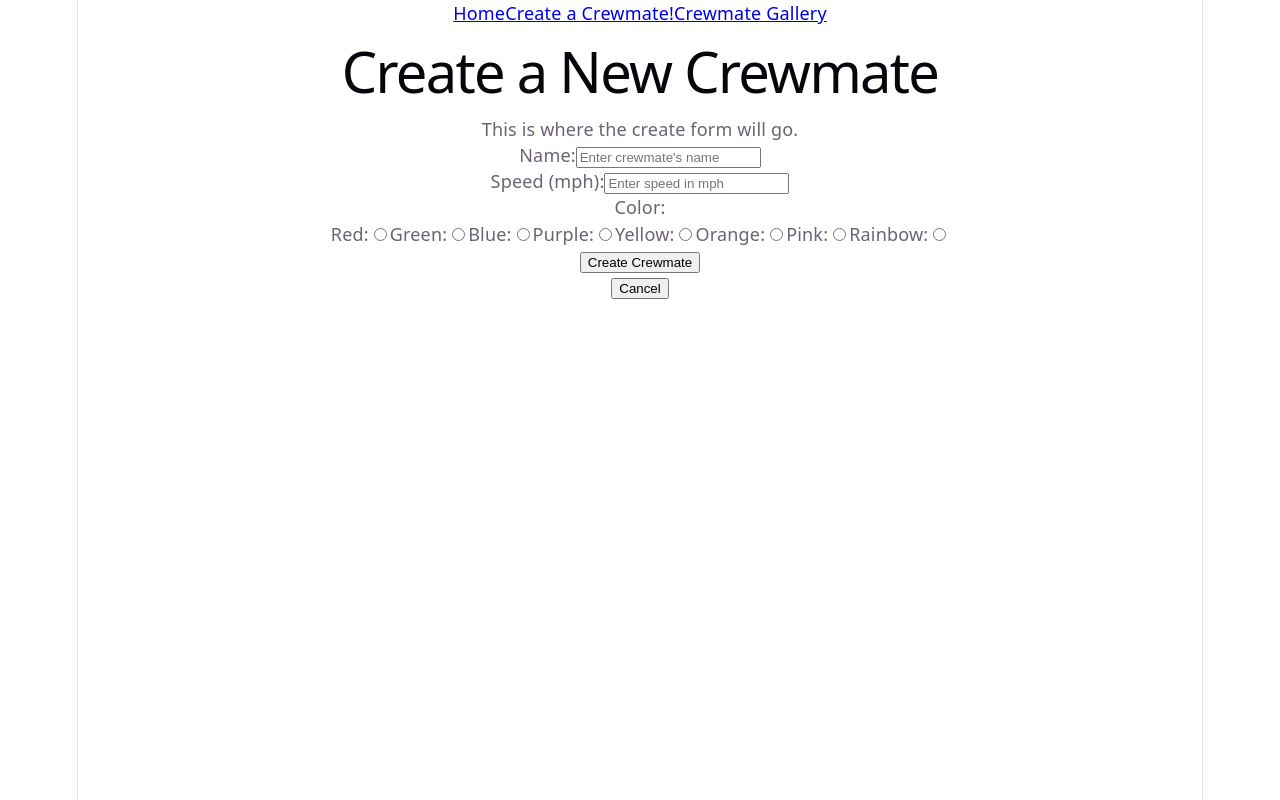
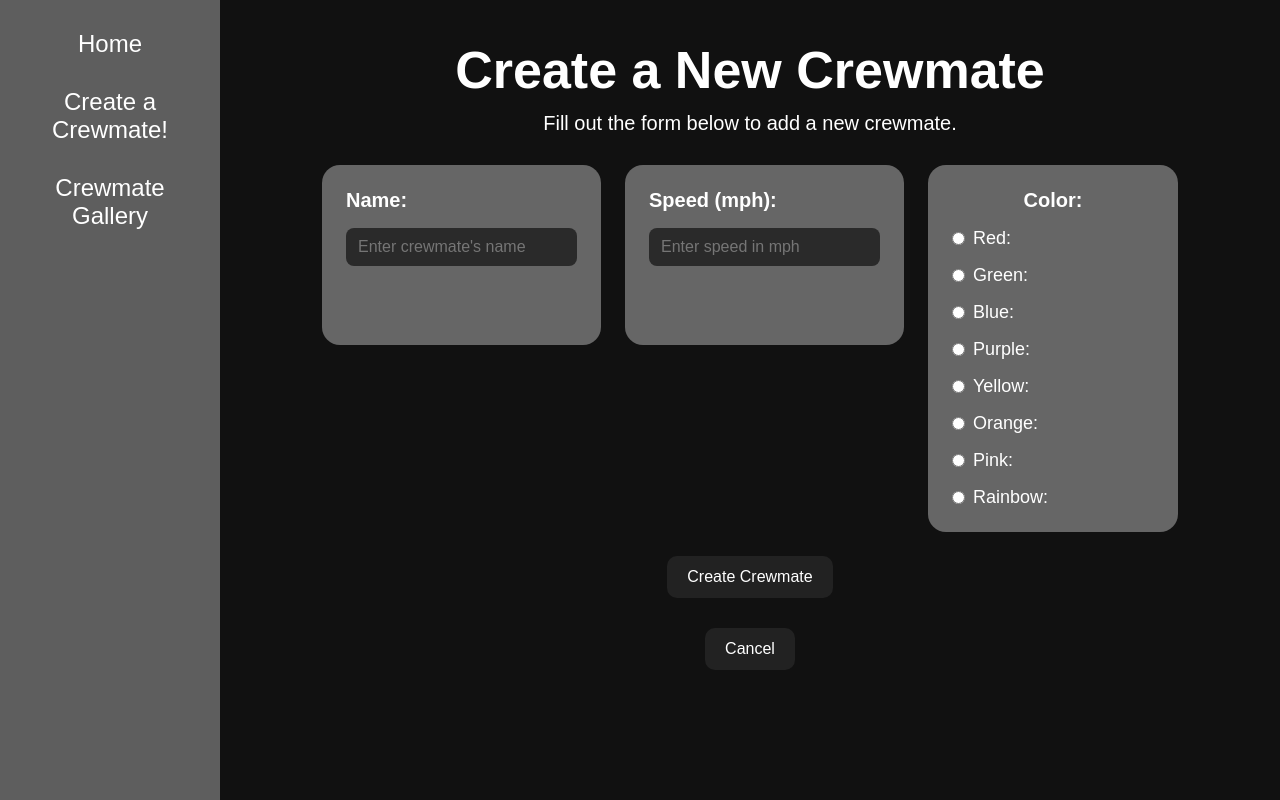
Before and after one commit to gabogara/crewmate, a React (Vite) app: page /create in a window 1280 px wide. Built offline with nearby package versions, Linux system fonts and the light colour scheme; no server answers.

Commit message:
style: add general layout, form, and gallery styles with flexbox

```diff
--- a/src/App.jsx
+++ b/src/App.jsx
@@ -8,9 +8,9 @@ import EditCrewmate from "./components/EditCrewmate";
 
 const App = () => {
   return (
-    <div>
+    <div className="app-layout">
       <Sidebar />
-      <main>
+      <main className="main-content">
         <Routes>
           <Route path="/" element={<Home />} />
           <Route path="/create" element={<CreateCrewmate />} />
--- a/src/components/CreateCrewmate.jsx
+++ b/src/components/CreateCrewmate.jsx
@@ -12,9 +12,9 @@ const CreateCrewmate = () => {
   });
 
   const navigate = useNavigate();
-    const location = useLocation();
+  const location = useLocation();
 
-    const from = location.state?.from || "/gallery";
+  const from = location.state?.from || "/gallery";
 
   const handleSubmit = async (event) => {
     event.preventDefault();
@@ -44,9 +44,11 @@ const CreateCrewmate = () => {
   };
 
   return (
-    <section>
-      <h1>Create a New Crewmate</h1>
-      <p>This is where the create form will go.</p>
+    <section className="page-section">
+      <div className="page-header">
+        <h1>Create a New Crewmate</h1>
+        <p>Fill out the form below to add a new crewmate.</p>
+      </div>
       <CrewmateForm
         formData={formData}
         errorMessage={errorMessage}
@@ -54,7 +56,11 @@ const CreateCrewmate = () => {
         handleSubmit={handleSubmit}
         buttonText="Create Crewmate"
       />
-      <button type="button" onClick={() => navigate(from)}>
+      <button
+        className="secondary-button"
+        type="button"
+        onClick={() => navigate(from)}
+      >
         Cancel
       </button>
     </section>
--- a/src/components/CrewmateForm.jsx
+++ b/src/components/CrewmateForm.jsx
@@ -7,8 +7,9 @@ const CrewmateForm = ({
   onDelete,
 }) => {
   return (
-    <form onSubmit={handleSubmit}>
-      <div>
+    <form className="crewmate-form" onSubmit={handleSubmit}>
+      <div className="form-row">
+        <div className="form-card">
           <label htmlFor="name">Name:</label>
           <input
             id="name"
@@ -20,7 +21,7 @@ const CrewmateForm = ({
           />
         </div>
 
-      <div>
+        <div className="form-card">
           <label htmlFor="speed">Speed (mph):</label>
           <input
             id="speed"
@@ -34,10 +35,10 @@ const CrewmateForm = ({
           />
         </div>
 
-      <div>
+        <div className="form-card form-card-colors">
           <p>Color:</p>
 
-        <label htmlFor="red">Red:</label>
+          <label htmlFor="red">
             <input
               id="red"
               name="color"
@@ -46,8 +47,10 @@ const CrewmateForm = ({
               checked={formData.color === "Red"}
               onChange={handleChange}
             />
+            Red:
+          </label>
 
-        <label htmlFor="green">Green:</label>
+          <label htmlFor="green">
             <input
               id="green"
               name="color"
@@ -56,8 +59,10 @@ const CrewmateForm = ({
               checked={formData.color === "Green"}
               onChange={handleChange}
             />
+            Green:
+          </label>
 
-        <label htmlFor="blue">Blue:</label>
+          <label htmlFor="blue">
             <input
               id="blue"
               name="color"
@@ -66,8 +71,10 @@ const CrewmateForm = ({
               checked={formData.color === "Blue"}
               onChange={handleChange}
             />
+            Blue:
+          </label>
 
-        <label htmlFor="purple">Purple:</label>
+          <label htmlFor="purple">
             <input
               id="purple"
               name="color"
@@ -76,8 +83,10 @@ const CrewmateForm = ({
               checked={formData.color === "Purple"}
               onChange={handleChange}
             />
+            Purple:
+          </label>
 
-        <label htmlFor="yellow">Yellow:</label>
+          <label htmlFor="yellow">
             <input
               id="yellow"
               name="color"
@@ -86,8 +95,10 @@ const CrewmateForm = ({
               checked={formData.color === "Yellow"}
               onChange={handleChange}
             />
+            Yellow:
+          </label>
 
-        <label htmlFor="orange">Orange:</label>
+          <label htmlFor="orange">
             <input
               id="orange"
               name="color"
@@ -96,8 +107,10 @@ const CrewmateForm = ({
               checked={formData.color === "Orange"}
               onChange={handleChange}
             />
+            Orange:
+          </label>
 
-        <label htmlFor="pink">Pink:</label>
+          <label htmlFor="pink">
             <input
               id="pink"
               name="color"
@@ -106,8 +119,10 @@ const CrewmateForm = ({
               checked={formData.color === "Pink"}
               onChange={handleChange}
             />
+            Pink:
+          </label>
 
-        <label htmlFor="rainbow">Rainbow:</label>
+          <label htmlFor="rainbow">
             <input
               id="rainbow"
               name="color"
@@ -116,17 +131,23 @@ const CrewmateForm = ({
               checked={formData.color === "Rainbow"}
               onChange={handleChange}
             />
+            Rainbow:
+          </label>
+        </div>
       </div>
 
-      {errorMessage && <p>{errorMessage}</p>}
-
-      <button type="submit">{buttonText}</button>
+      {errorMessage && <p className="error-text">{errorMessage}</p>}
+      <div className="button-row">
+        <button className="primary-button" type="submit">
+          {buttonText}
+        </button>
 
         {onDelete && (
-        <button type="button" onClick={onDelete}>
+          <button className="delete-button" type="button" onClick={onDelete}>
             Delete Crewmate
           </button>
         )}
+      </div>
     </form>
   );
 };
--- a/src/components/Sidebar.jsx
+++ b/src/components/Sidebar.jsx
@@ -2,13 +2,19 @@ import { NavLink } from "react-router-dom";
 
 export const Sidebar = () => {
   return (
-    <aside>
-      <nav>
-        <NavLink to="/">Home</NavLink>
+    <aside className="sidebar">
+      <nav className="sidebar-nav">
+        <NavLink to="/" className="sidebar-link">
+          Home
+        </NavLink>
 
-        <NavLink to="/create">Create a Crewmate!</NavLink>
+        <NavLink to="/create" className="sidebar-link">
+          Create a Crewmate!
+        </NavLink>
 
-        <NavLink to="/gallery">Crewmate Gallery</NavLink>
+        <NavLink to="/gallery" className="sidebar-link">
+          Crewmate Gallery
+        </NavLink>
       </nav>
     </aside>
   );
--- a/src/index.css
+++ b/src/index.css
@@ -1,111 +1,209 @@
-:root {
-  --text: #6b6375;
-  --text-h: #08060d;
-  --bg: #fff;
-  --border: #e5e4e7;
-  --code-bg: #f4f3ec;
-  --accent: #aa3bff;
-  --accent-bg: rgba(170, 59, 255, 0.1);
-  --accent-border: rgba(170, 59, 255, 0.5);
-  --social-bg: rgba(244, 243, 236, 0.5);
-  --shadow:
-    rgba(0, 0, 0, 0.1) 0 10px 15px -3px, rgba(0, 0, 0, 0.05) 0 4px 6px -2px;
-
-  --sans: system-ui, 'Segoe UI', Roboto, sans-serif;
-  --heading: system-ui, 'Segoe UI', Roboto, sans-serif;
-  --mono: ui-monospace, Consolas, monospace;
-
-  font: 18px/145% var(--sans);
-  letter-spacing: 0.18px;
-  color-scheme: light dark;
-  color: var(--text);
-  background: var(--bg);
-  font-synthesis: none;
-  text-rendering: optimizeLegibility;
-  -webkit-font-smoothing: antialiased;
-  -moz-osx-font-smoothing: grayscale;
-
-  @media (max-width: 1024px) {
-    font-size: 16px;
-  }
-}
-
-@media (prefers-color-scheme: dark) {
-  :root {
-    --text: #9ca3af;
-    --text-h: #f3f4f6;
-    --bg: #16171d;
-    --border: #2e303a;
-    --code-bg: #1f2028;
-    --accent: #c084fc;
-    --accent-bg: rgba(192, 132, 252, 0.15);
-    --accent-border: rgba(192, 132, 252, 0.5);
-    --social-bg: rgba(47, 48, 58, 0.5);
-    --shadow:
-      rgba(0, 0, 0, 0.4) 0 10px 15px -3px, rgba(0, 0, 0, 0.25) 0 4px 6px -2px;
-  }
-
-  #social .button-icon {
-    filter: invert(1) brightness(2);
-  }
+* {
+  box-sizing: border-box;
+  margin: 0;
+  padding: 0;
 }
 
 body {
-  margin: 0;
+  background-color: #111111;
+  color: #ffffff;
+  font-family: Arial, Helvetica, sans-serif;
+}
+
+a {
+  color: inherit;
+  text-decoration: none;
+}
+
+button,
+input {
+  font: inherit;
+}
+
+button {
+  cursor: pointer;
 }
 
 #root {
-  width: 1126px;
-  max-width: 100%;
-  margin: 0 auto;
-  text-align: center;
-  border-inline: 1px solid var(--border);
-  min-height: 100svh;
+  min-height: 100vh;
+}
+
+.app-layout {
+  min-height: 100vh;
+  display: flex;
+}
+
+.sidebar {
+  width: 220px;
+  background-color: #5e5e5e;
+  padding: 30px 20px;
+  display: flex;
+  justify-content: center;
+}
+
+.sidebar-nav {
   display: flex;
   flex-direction: column;
-  box-sizing: border-box;
+  gap: 30px;
+  width: 100%;
 }
 
-h1,
-h2 {
-  font-family: var(--heading);
-  font-weight: 500;
-  color: var(--text-h);
+.sidebar-link {
+  font-size: 24px;
+  color: white;
+  text-align: center;
 }
 
-h1 {
-  font-size: 56px;
-  letter-spacing: -1.68px;
-  margin: 32px 0;
-  @media (max-width: 1024px) {
-    font-size: 36px;
-    margin: 20px 0;
-  }
-}
-h2 {
-  font-size: 24px;
-  line-height: 118%;
-  letter-spacing: -0.24px;
-  margin: 0 0 8px;
-  @media (max-width: 1024px) {
-    font-size: 20px;
-  }
-}
-p {
-  margin: 0;
+.main-content {
+  flex: 1;
+  padding: 40px;
+  display: flex;
+  justify-content: center;
 }
 
-code,
-.counter {
-  font-family: var(--mono);
-  display: inline-flex;
-  border-radius: 4px;
-  color: var(--text-h);
+.page-section {
+  width: 100%;
+  max-width: 1100px;
+  display: flex;
+  flex-direction: column;
+  align-items: center;
+  gap: 30px;
 }
 
-code {
-  font-size: 15px;
-  line-height: 135%;
-  padding: 4px 8px;
-  background: var(--code-bg);
+.page-header {
+  text-align: center;
+  display: flex;
+  flex-direction: column;
+  gap: 12px;
 }
+
+.page-header h1,
+.page-section h1 {
+  font-size: 52px;
+  font-weight: bold;
+}
+
+.page-header p,
+.page-section p {
+  font-size: 20px;
+  text-align: center;
+}
+
+.crewmate-form {
+  width: 100%;
+  display: flex;
+  flex-direction: column;
+  align-items: center;
+  gap: 24px;
+}
+
+.form-row {
+  width: 100%;
+  display: flex;
+  justify-content: center;
+  align-items: flex-start;
+  gap: 24px;
+  flex-wrap: wrap;
+}
+
+.form-card {
+  background-color: #666666;
+  border-radius: 18px;
+  padding: 24px;
+  min-width: 250px;
+  min-height: 180px;
+  display: flex;
+  flex-direction: column;
+  gap: 16px;
+}
+
+.form-card label,
+.form-card p {
+  font-size: 20px;
+  font-weight: bold;
+}
+
+.form-card input[type="text"],
+.form-card input[type="number"] {
+  padding: 10px 12px;
+  border: none;
+  border-radius: 8px;
+  background-color: #2a2a2a;
+  color: white;
+}
+
+.form-card-colors label {
+  display: flex;
+  align-items: center;
+  gap: 8px;
+  font-size: 18px;
+  font-weight: normal;
+}
+
+.button-row {
+  display: flex;
+  gap: 16px;
+  flex-wrap: wrap;
+  justify-content: center;
+}
+
+.primary-button,
+.secondary-button,
+.delete-button,
+.primary-link-button,
+.card-edit-link {
+  padding: 12px 20px;
+  border: none;
+  border-radius: 10px;
+  background-color: #222222;
+  color: white;
+  display: inline-block;
+  text-align: center;
+}
+
+.delete-button {
+  background-color: #8b2d2d;
+}
+
+.error-text {
+  color: #ff8c8c;
+  font-size: 18px;
+  font-weight: bold;
+}
+
+.gallery-grid {
+  width: 100%;
+  display: flex;
+  flex-wrap: wrap;
+  justify-content: center;
+  gap: 24px;
+}
+
+.crewmate-card {
+  width: 280px;
+  background-color: #666666;
+  border-radius: 18px;
+  padding: 24px;
+  display: flex;
+  flex-direction: column;
+  gap: 14px;
+  align-items: center;
+  text-align: center;
+}
+
+.card-title-link h2 {
+  font-size: 30px;
+}
+
+.detail-card {
+  width: 100%;
+  max-width: 700px;
+  background-color: #666666;
+  border-radius: 18px;
+  padding: 32px;
+  display: flex;
+  flex-direction: column;
+  gap: 18px;
+  align-items: center;
+  text-align: center;
+}
--- a/src/pages/Home.jsx
+++ b/src/pages/Home.jsx
@@ -1,7 +1,27 @@
-import React from "react";
+import { Link } from "react-router-dom";
 
 const Home = () => {
-  return <div>Welcome to the Crewmate Creator!</div>;
+  return (
+    <section className="page-section">
+      <div className="page-header">
+        <h1>Build and manage your crew!</h1>
+        <p>
+          Create new crewmates, adjust their traits, and keep your team ready
+          for any mission.
+        </p>
+      </div>
+
+      <div className="button-row">
+        <Link className="primary-link-button" to="/create">
+          Create a Crewmate
+        </Link>
+
+        <Link className="secondary-button" to="/gallery">
+          View Crewmate Gallery
+        </Link>
+      </div>
+    </section>
+  );
 };
 
 export default Home;
```
Also changed, not shown: src/components/CrewmateCard.jsx (+11 -3 lines), src/components/CrewmateDetail.jsx (+14 -5 lines), src/components/EditCrewmate.jsx (+12 -6 lines), src/components/Gallery.jsx (+8 -5 lines). Lines whose indentation alone changed are shown as unchanged.
